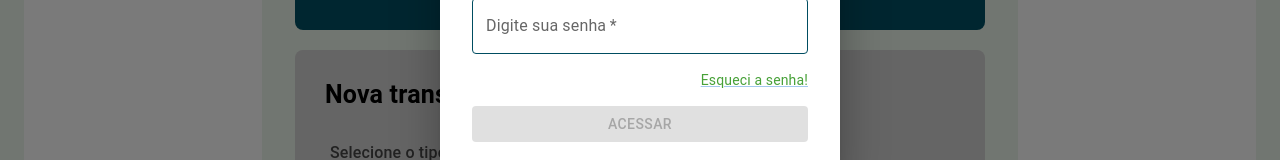
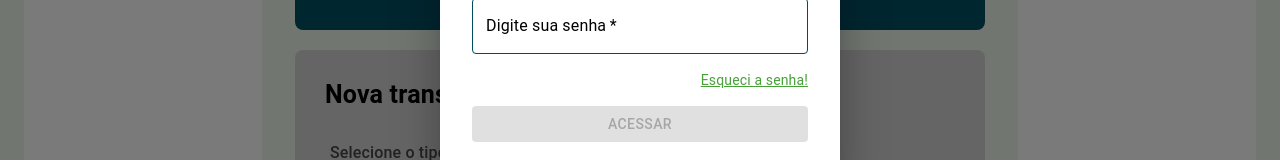
Before and after one commit to evelynneves/financial-management, a Next.js app: page /services in a window 1280 px wide. Both pictures are taken after a click on the button "Já tenho conta". Shown: the part 510-670 px from the top of the page. Built offline with nearby package versions, Linux system fonts and the light colour scheme.

Commit message:
feat: some style adjustments

```diff
--- a/src/components/Header/Header.tsx
+++ b/src/components/Header/Header.tsx
@@ -12,7 +12,7 @@ import { Button, useMediaQuery, IconButton, Drawer, List, ListItem, ListItemText
 import MenuIcon from '@mui/icons-material/Menu';
 import CloseIcon from '@mui/icons-material/Close';
 import Image from 'next/image';
-import { useState } from "react";
+import { useEffect, useState } from "react";
 
 import styles from './Header.module.scss';
 import LoginModal from "../LoginModal/LoginModal";
@@ -34,6 +34,18 @@ const Header: React.FC = () => {
 
   const handleLoginModalOpen = () => setLoginModalOpen(true);
   const handleLoginModalClose = () => setLoginModalOpen(false);
+
+  useEffect(() => {
+    const users = [
+        {
+            name: "Joana da Silva Oliveira",
+            email: "joanadasilvaoliveira@email.com.br",
+            password: "desafio@2024",
+            acceptanceTerms: true,
+        },
+    ];
+    sessionStorage.setItem("users", JSON.stringify(users));
+}, []);
 
   return (
     <header className={styles.header}>
--- a/src/components/LoginModal/LoginModal.tsx
+++ b/src/components/LoginModal/LoginModal.tsx
@@ -140,7 +140,7 @@ const LoginModal: React.FC<IHomeModalProps> = ({ open, handleClose }) => {
                 error={!!errorMessage}
                 helperText={errorMessage}
             />
-            <Link href="#" variant="body2" sx={{ display: "block", textAlign: "right", mt: 1, color: "#47A138" }}>
+            <Link href="#" variant="body2" sx={{ display: "block", textAlign: "right", mt: 1, color: "#47A138", textDecorationColor: "#47A138", }}>
                 Esqueci a senha!
             </Link>
         </GenericModal>
--- a/src/pages/_app.tsx
+++ b/src/pages/_app.tsx
@@ -46,6 +46,22 @@ const theme = createTheme({
                 },
             },
         },
+        MuiInputLabel: {
+            styleOverrides: {
+                root: {
+                    color: "#000000",
+                    "&.Mui-focused": {
+                        color: "#000000",
+                    },
+                    "&.Mui-error": {
+                        color: "#e57471",
+                    },
+                    "&.Mui-focused.Mui-error": {
+                        color: "#e57471",
+                    },
+                },
+            },
+        },
     },
 });
 
```
Also changed, not shown: src/pages/index.tsx (+1 -13 lines).
